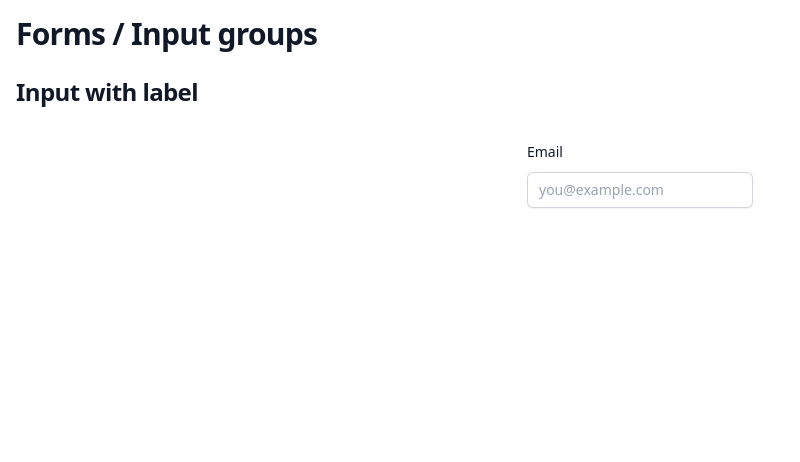
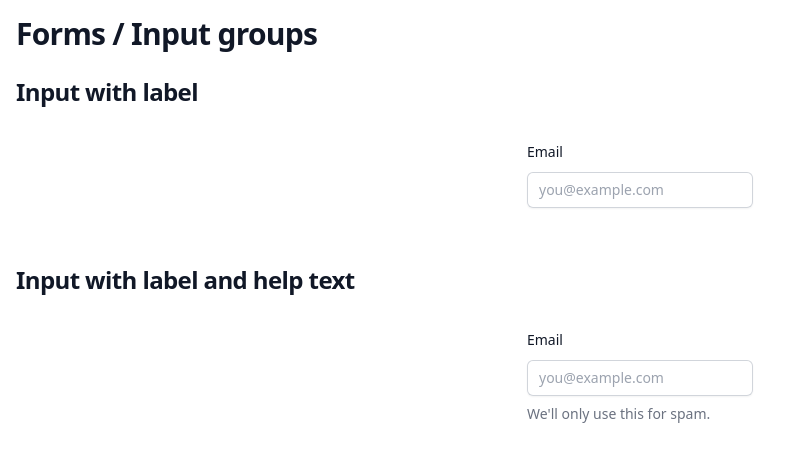
Before and after one commit to fvilers/react-tailwindui, a React (Vite) app: page /forms/input-groups in a window 1280 px wide. Shown: the top 462 px of the page, without its empty margins (0-800 px from the left). Built offline with nearby package versions, Linux system fonts and the light colour scheme; a web font is replaced by a local one.

Commit message:
Add the help property on input groups

```diff
--- a/src/components/forms/InputGroup.tsx
+++ b/src/components/forms/InputGroup.tsx
@@ -2,10 +2,12 @@ import { InputHTMLAttributes, ReactNode } from "react";
 import { twMerge } from "tailwind-merge";
 
 type Props = InputHTMLAttributes<HTMLInputElement> & {
+  help?: ReactNode;
   label?: ReactNode;
 };
 
-function InputGroup({ className, id, label, ...rest }: Props) {
+function InputGroup({ className, help, id, label, ...rest }: Props) {
+  const descriptionId = id && help ? `${id}-description` : undefined;
   return (
     <div>
       {label && (
@@ -18,6 +20,7 @@ function InputGroup({ className, id, label, ...rest }: Props) {
       )}
       <div className="mt-2">
         <input
+          aria-describedby={descriptionId}
           className={twMerge(
             "block w-full rounded-md border-0 py-1.5 text-gray-900 shadow-sm ring-1 ring-inset ring-gray-300 placeholder:text-gray-400 focus:ring-2 focus:ring-inset focus:ring-indigo-600 sm:text-sm sm:leading-6",
             className,
@@ -25,6 +28,11 @@ function InputGroup({ className, id, label, ...rest }: Props) {
           {...rest}
         />
       </div>
+      {help && (
+        <p className="mt-2 text-sm text-gray-500" id={descriptionId}>
+          {help}
+        </p>
+      )}
     </div>
   );
 }
--- a/src/pages/InputGroupsPage.tsx
+++ b/src/pages/InputGroupsPage.tsx
@@ -27,6 +27,24 @@ function InputGroupsPage() {
           </div>
         </div>
       </div>
+
+      <div>
+        <h2 className="text-xl font-bold leading-6 text-gray-900 sm:truncate sm:text-2xl sm:tracking-tight">
+          Input with label and help text
+        </h2>
+        <div className="bg-white px-4 py-8">
+          <div className="mx-auto flex max-w-3xl flex-col items-center justify-start space-y-4 sm:flex-row sm:items-end sm:justify-around sm:space-y-0">
+            <InputGroup
+              help="We'll only use this for spam."
+              id="email"
+              label="Email"
+              name="email"
+              placeholder="you@example.com"
+              type="email"
+            />
+          </div>
+        </div>
+      </div>
     </main>
   );
 }
```
